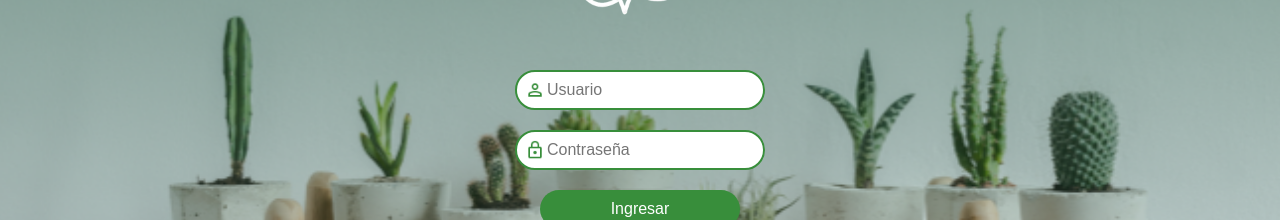
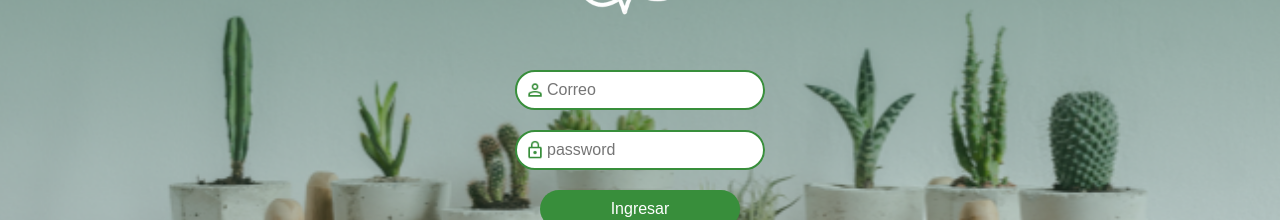
Before and after one commit to ManuelSMC/frontend-plantify, a React (Create React App) app: page / in a window 1280 px wide. Shown: the part 415-635 px from the top of the page. Built offline with nearby package versions, Linux system fonts and the light colour scheme.

Commit message:
Arreglando login

```diff
--- a/src/App.js
+++ b/src/App.js
@@ -6,33 +6,34 @@ import userIcon from "./assets/person.png";
 import lockIcon from "./assets/lock.png";
 
 function App() {
-  const [correo, setUsuario] = useState("");
-  const [contraseña, setContrasena] = useState("");
+  const [correo, setCorreo] = useState("");
+  const [password, setPassword] = useState("");
   const navigate = useNavigate();
 
   const iniciarSesion = async () => {
     try {
-      //solicitud POST al backend
-      const respuesta = await fetch("https://plantify.jamadev.com/index.php/login", {
+      const respuesta = await fetch("http://localhost/backendPlantify/index.php/login", {
         method: "POST",
         headers: {
           "Content-Type": "application/json",
         },
-        body: JSON.stringify({ correo: correo, contraseña: contraseña }), // enviar los datos al backend
+        body: JSON.stringify({
+          correo: correo,
+          password: password,
+        }),
       });
 
-      const datos = await respuesta.json(); // Parseamos la respuesta a JSON
+      const datos = await respuesta.json();
 
       if (respuesta.ok) {
-        // Si la respuesta es OK, guardamos los datos del usuario en el localStorage o manejamos sesión
         alert("Inicio de sesión exitoso");
-        navigate("/dashboard"); // Redirigimos al dashboard
+        localStorage.setItem("usuario", JSON.stringify(datos.usuario));
+        navigate("/dashboard");
       } else {
-        // Si el login falla, mostramos un mensaje de error
         alert("Error: " + datos.message);
       }
     } catch (error) {
-      alert("Error de conexión");
+      alert("Error de conexión: " + error.message);
     }
   };
 
@@ -48,25 +49,27 @@ function App() {
           <img src={userIcon} alt="Usuario" className="input-icon" />
           <input
             type="text"
-            placeholder="Usuario"
+            placeholder="Correo"
             className="input-field"
             value={correo}
-            onChange={(e) => setUsuario(e.target.value)} // Actualiza el estado del usuario
+            onChange={(e) => setCorreo(e.target.value)}
           />
         </div>
 
         <div className="password-container">
-          <img src={lockIcon} alt="Contraseña" className="password-icon" />
+          <img src={lockIcon} alt="password" className="password-icon" />
           <input
             type="password"
-            placeholder="Contraseña"
+            placeholder="password"
             className="input-field"
-            value={contraseña}
-            onChange={(e) => setContrasena(e.target.value)} // Actualiza el estado de la contraseña
+            value={password}
+            onChange={(e) => setPassword(e.target.value)}
           />
         </div>
 
-        <button className="login-button" onClick={iniciarSesion}>Ingresar</button>
+        <button className="login-button" onClick={iniciarSesion}>
+          Ingresar
+        </button>
       </header>
     </div>
   );
```
